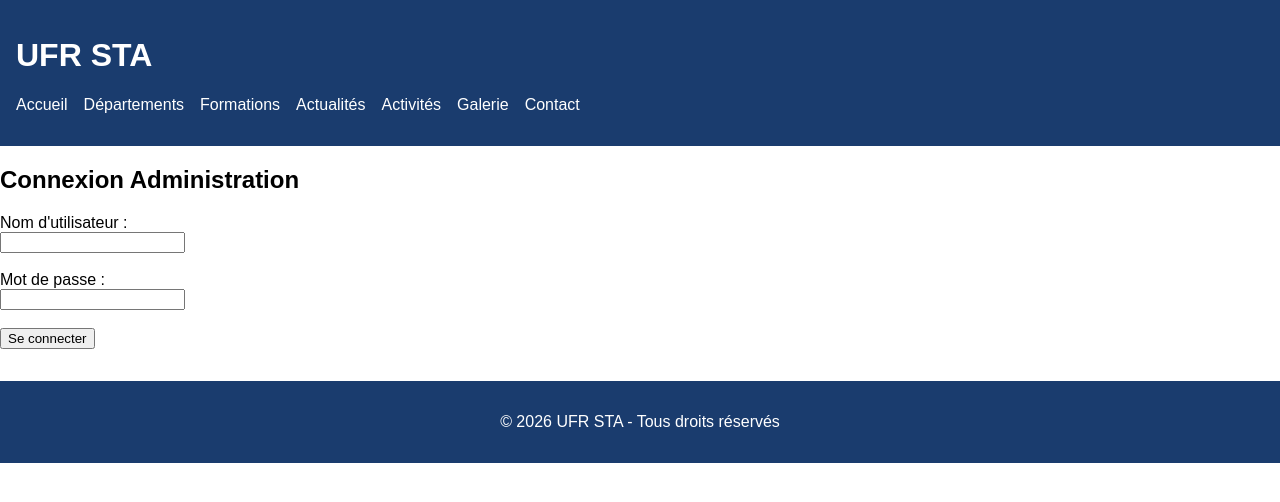
After one commit to antagueye8/ufr-sta, a Flask app: page /admin/login in a window 1280 px wide. The commit adds this page. Shown: the top 502 px of the page. Run offline with Flask 3, Linux system fonts and the light colour scheme.

Commit message:
Ajout securisation admin (login/logout, protection des routes)

```diff
--- a/app.py
+++ b/app.py
@@ -1,8 +1,10 @@
 import os
-from flask import Flask, render_template, request, redirect, url_for
+from functools import wraps
+from flask import Flask, render_template, request, redirect, url_for, session
 from flask_sqlalchemy import SQLAlchemy
 
 app = Flask(__name__)
+app.secret_key = 'une_cle_secrete_a_changer'
 basedir = os.path.abspath(os.path.dirname(__file__))
 db_path = os.path.join(basedir, 'database', 'ufrsta.db').replace('\\', '/')
 app.config['SQLALCHEMY_DATABASE_URI'] = 'sqlite:///' + db_path
@@ -40,6 +42,44 @@ class Photo(db.Model):
     nom_fichier = db.Column(db.String(200), nullable=False)
     album_id = db.Column(db.Integer, db.ForeignKey('album.id'), nullable=False)
 
+
+# ---------- SECURITE ADMIN ----------
+
+ADMIN_USERNAME = 'admin'
+ADMIN_PASSWORD = 'ufrsta2026'
+
+
+def connexion_requise(f):
+    @wraps(f)
+    def fonction_protegee(*args, **kwargs):
+        if not session.get('admin_connecte'):
+            return redirect(url_for('admin_login'))
+        return f(*args, **kwargs)
+    return fonction_protegee
+
+
+@app.route('/admin/login', methods=['GET', 'POST'])
+def admin_login():
+    if request.method == 'POST':
+        username = request.form['username']
+        password = request.form['password']
+
+        if username == ADMIN_USERNAME and password == ADMIN_PASSWORD:
+            session['admin_connecte'] = True
+            return redirect(url_for('admin_actualites'))
+        else:
+            return render_template('admin/login.html', erreur="Identifiants incorrects")
+
+    return render_template('admin/login.html')
+
+
+@app.route('/admin/logout')
+def admin_logout():
+    session.pop('admin_connecte', None)
+    return redirect(url_for('admin_login'))
+
+
+# ---------- PAGES PUBLIQUES ----------
 
 @app.route('/')
 def accueil():
@@ -106,13 +146,29 @@ def actualites():
     return render_template('actualites.html', actualites=toutes_actualites)
 
 
+@app.route('/activites')
+def activites():
+    toutes_activites = Activite.query.all()
+    return render_template('activites.html', activites=toutes_activites)
+
+
+@app.route('/galerie')
+def galerie():
+    tous_albums = Album.query.all()
+    return render_template('galerie.html', albums=tous_albums)
+
+
+# ---------- ADMIN ACTUALITES ----------
+
 @app.route('/admin/actualites')
+@connexion_requise
 def admin_actualites():
     toutes_actualites = Actualite.query.all()
     return render_template('admin/actualites_liste.html', actualites=toutes_actualites)
 
 
 @app.route('/admin/actualites/ajouter', methods=['GET', 'POST'])
+@connexion_requise
 def admin_ajouter_actualite():
     if request.method == 'POST':
         titre = request.form['titre']
@@ -130,6 +186,7 @@ def admin_ajouter_actualite():
 
 
 @app.route('/admin/actualites/modifier/<int:id>', methods=['GET', 'POST'])
+@connexion_requise
 def admin_modifier_actualite(id):
     actualite = Actualite.query.get_or_404(id)
 
@@ -146,6 +203,7 @@ def admin_modifier_actualite(id):
 
 
 @app.route('/admin/actualites/supprimer/<int:id>')
+@connexion_requise
 def admin_supprimer_actualite(id):
     actualite = Actualite.query.get_or_404(id)
     db.session.delete(actualite)
@@ -153,19 +211,17 @@ def admin_supprimer_actualite(id):
     return redirect(url_for('admin_actualites'))
 
 
-@app.route('/activites')
-def activites():
-    toutes_activites = Activite.query.all()
-    return render_template('activites.html', activites=toutes_activites)
-
+# ---------- ADMIN ACTIVITES ----------
 
 @app.route('/admin/activites')
+@connexion_requise
 def admin_activites():
     toutes_activites = Activite.query.all()
     return render_template('admin/activites_liste.html', activites=toutes_activites)
 
 
 @app.route('/admin/activites/ajouter', methods=['GET', 'POST'])
+@connexion_requise
 def admin_ajouter_activite():
     if request.method == 'POST':
         titre = request.form['titre']
@@ -185,6 +241,7 @@ def admin_ajouter_activite():
 
 
 @app.route('/admin/activites/modifier/<int:id>', methods=['GET', 'POST'])
+@connexion_requise
 def admin_modifier_activite(id):
     activite = Activite.query.get_or_404(id)
 
@@ -203,6 +260,7 @@ def admin_modifier_activite(id):
 
 
 @app.route('/admin/activites/supprimer/<int:id>')
+@connexion_requise
 def admin_supprimer_activite(id):
     activite = Activite.query.get_or_404(id)
     db.session.delete(activite)
@@ -210,19 +268,17 @@ def admin_supprimer_activite(id):
     return redirect(url_for('admin_activites'))
 
 
-@app.route('/galerie')
-def galerie():
-    tous_albums = Album.query.all()
-    return render_template('galerie.html', albums=tous_albums)
-
+# ---------- ADMIN GALERIE ----------
 
 @app.route('/admin/galerie')
+@connexion_requise
 def admin_galerie():
     tous_albums = Album.query.all()
     return render_template('admin/galerie_liste.html', albums=tous_albums)
 
 
 @app.route('/admin/galerie/ajouter', methods=['GET', 'POST'])
+@connexion_requise
 def admin_ajouter_album():
     if request.method == 'POST':
         titre = request.form['titre']
@@ -248,6 +304,7 @@ def admin_ajouter_album():
 
 
 @app.route('/admin/galerie/supprimer/<int:id>')
+@connexion_requise
 def admin_supprimer_album(id):
     album = Album.query.get_or_404(id)
     db.session.delete(album)
--- /dev/null
+++ b/templates/admin/login.html
@@ -0,0 +1,22 @@
+{% extends "base.html" %}
+
+{% block titre %}Connexion Admin{% endblock %}
+
+{% block contenu %}
+<h2>Connexion Administration</h2>
+
+{% if erreur %}
+    <p style="color: red;">{{ erreur }}</p>
+{% endif %}
+
+<form method="POST">
+    <label for="username">Nom d'utilisateur :</label><br>
+    <input type="text" id="username" name="username" required><br><br>
+
+    <label for="password">Mot de passe :</label><br>
+    <input type="password" id="password" name="password" required><br><br>
+
+    <button type="submit">Se connecter</button>
+</form>
+
+{% endblock %}
--- a/templates/base.html
+++ b/templates/base.html
@@ -19,6 +19,9 @@
                 <li><a href="/activites">Activités</a></li>
                 <li><a href="/galerie">Galerie</a></li>
                 <li><a href="/contact">Contact</a></li>
+                {% if session.admin_connecte %}
+                    <li><a href="{{ url_for('admin_logout') }}">🔒 Déconnexion Admin</a></li>
+                {% endif %}
             </ul>
         </nav>
     </header>
```
Also changed, not shown: database/ufrsta.db.
